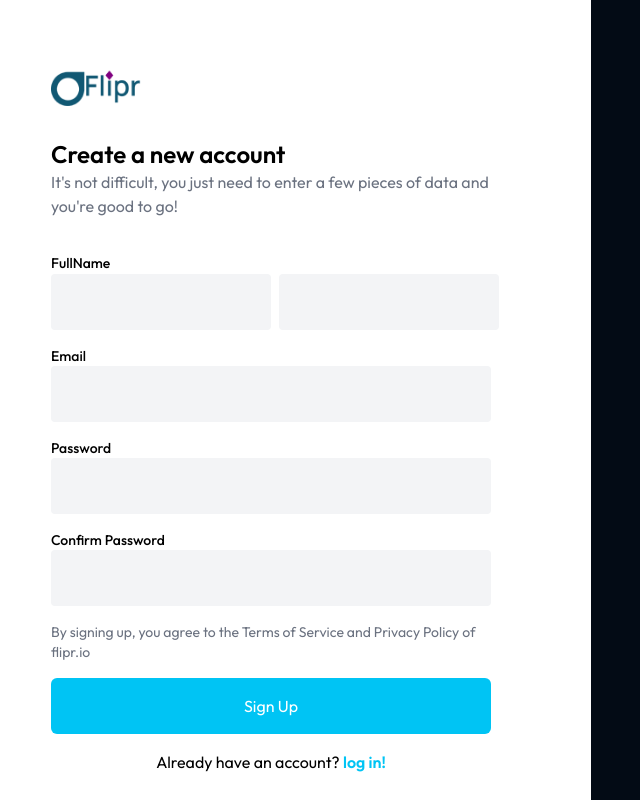
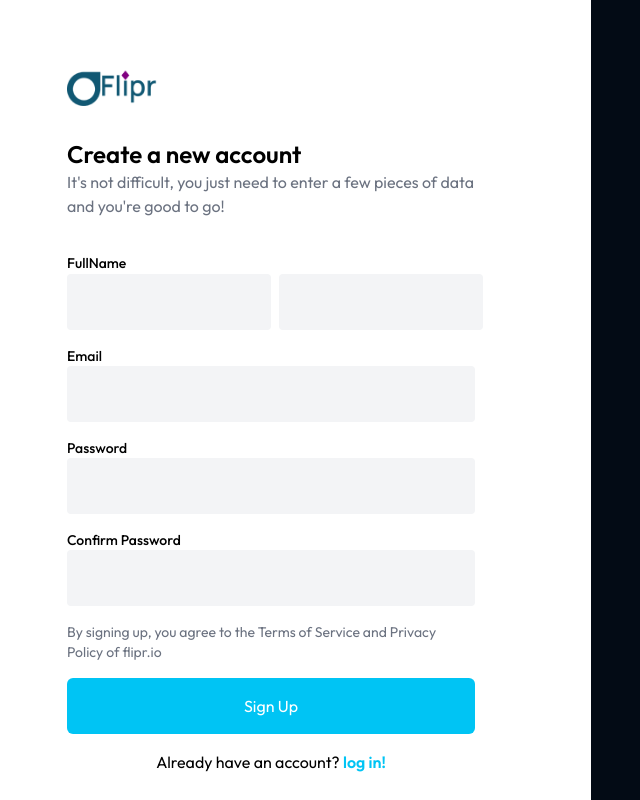
Before and after one commit to olathedev/crypto-landing-page-ui, a Next.js app: page /signup in a window 1280 px wide. Shown: the whole page, without its empty margins (49-689 px from the left). Built offline with nearby package versions, Linux system fonts and the light colour scheme.

Commit message:
Ui fix in auth

```diff
--- a/app/(auth)/layout.tsx
+++ b/app/(auth)/layout.tsx
@@ -8,8 +8,8 @@ type Props = {
 const layout = ({ children }: Props) => {
     return (
         <div className='w-full flex h-screen'>
-            <div className="w-full overflow-auto lg:w-1/2 flex justify-center items-center pt-10">
-                <div className='w-[440px] flex flex-col gap-8'>
+            <div className="w-full overflow-y-auto lg:w-1/2 flex justify-center items-center pt-10">
+                <div className='w-full px-4 md:w-[440px] flex flex-col gap-8'>
                     <Image src='/logo.png' alt='' height={40} width={90} />
                     {children}
                 </div>
```
